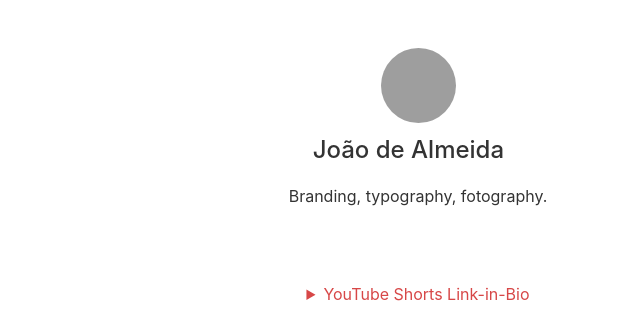
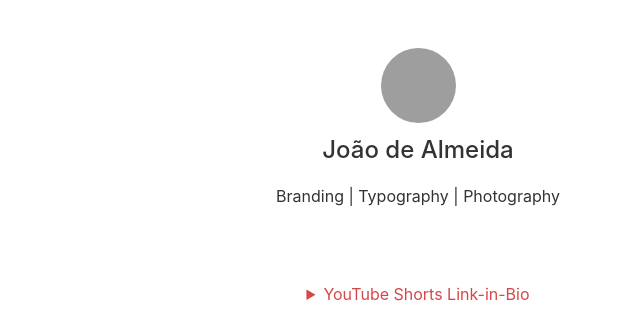
Before and after one commit to xiskg/link-bio, a Jekyll site: the page built from index.html, in a window 1280 px wide. Shown: the top 325 px of the page, without its empty margins (222-862 px from the left). Built offline with Jekyll 4.4.1, drawn with Linux system fonts in a browser that asks for light colours; nearby versions of some CDN libraries; grey boxes are pictures that could not be loaded.

Commit message:
Update _config.yml

```diff
--- a/_config.yml
+++ b/_config.yml
@@ -4,7 +4,7 @@ theme: linkhub-jekyll-theme
 # Site Configuration
 name: João de Almeida  # Name of your website
 tagline: João | Brand Designer  # Set your preferred page title
-description: Branding, typography, fotography.  # Also used as a meta description
+description: Branding | Typography | Photography  # Also used as a meta description
 favicon: https://picsum.photos/32/32 # Path / URL to the favicon of your website (e.g., 'assets/images/favicon.png')
 logo: https://picsum.photos/200 # Path / URL to the logo (e.g., 'assets/images/logo.png')
 url: https://dealmeida.me # URL of your website
@@ -20,7 +20,7 @@ image:
   alt: logo
 
 # Verified Badge Configuration
-badge: true  # Set to 'true' or 'false' to enable / disable the badge
+badge: false  # Set to 'true' or 'false' to enable / disable the badge
 icon: ri:verified-badge-fill  # Enter the icon name for the badge from Iconify Design (https://icon-sets.iconify.design/)
 color: '#dfb221'  # Define the color of the badge
 
```
